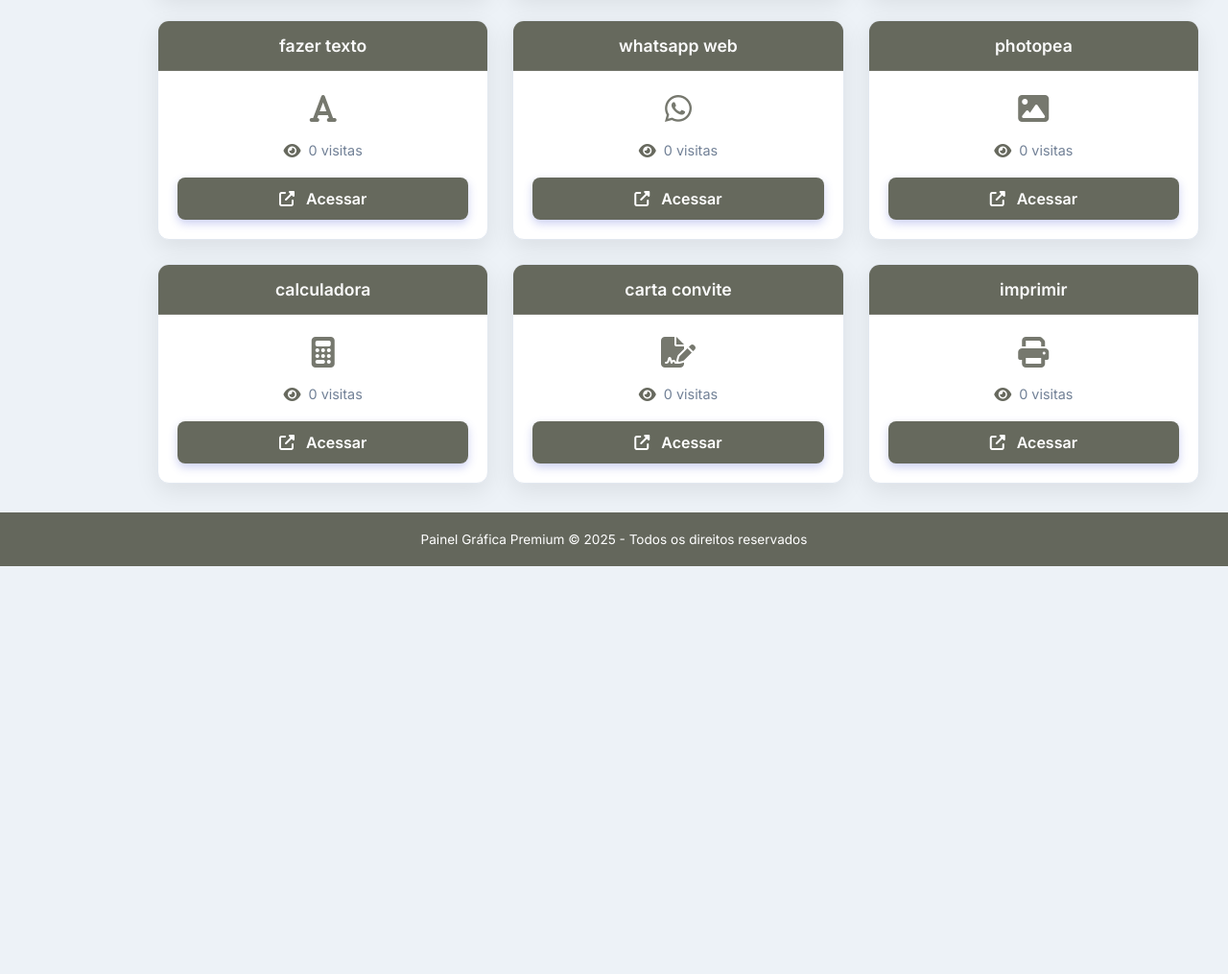
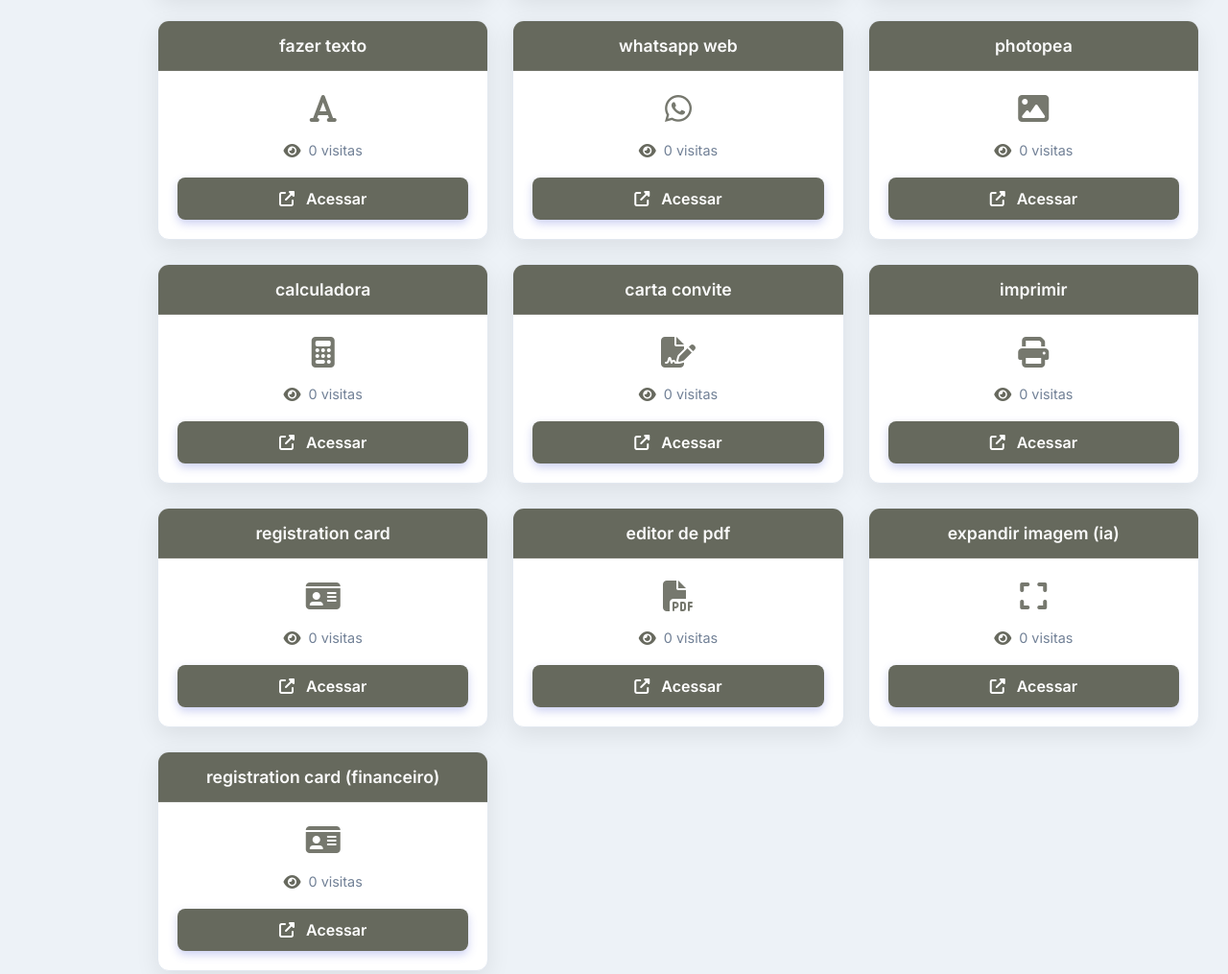
Before and after one commit to Junior2099/service-panel, a plain HTML site: page index.html in a window 1280 px wide. Shown: the part 1535-2550 px from the top of the page at 96% size. Before the commit the page ends 2125 px from the top, so only its background shows below. Drawn offline with Linux system fonts and the light colour scheme.

Commit message:
Update index.html

```diff
--- a/index.html
+++ b/index.html
@@ -1,3 +1,4 @@
+
 <!DOCTYPE html>
 <html lang="pt-br">
 <head>
@@ -668,7 +669,11 @@
             { id: 18, name: "Photopea", url: "https://www.photopea.com/", icon: "fas fa-image", category: "image", visits: 0 },
             { id: 19, name: "Calculadora", url: "https://junior2099.github.io/calculator/", icon: "fas fa-calculator", category: "calculator", visits: 0 },
             { id: 20, name: "Carta Convite", url: "https://junior2099.github.io/Invitation-letter/", icon: "fas fa-file-signature", category: "document", visits: 0 },
-            { id: 21, name: "Imprimir", url: "https://junior2099.github.io/Organizador-de-Fotos/", icon: "fas fa-print", category: "image", visits: 0 }
+            { id: 21, name: "Imprimir", url: "https://junior2099.github.io/Organizador-de-Fotos/", icon: "fas fa-print", category: "document", visits: 0 },
+            { id: 22, name: "Registration Card", url: "https://junior2099.github.io/Registration-Card/", icon: "fas fa-id-card", category: "document", visits: 0 },
+            { id: 23, name: "Editor de PDF", url: "https://junior2099.github.io/pdf-editor/", icon: "fas fa-file-pdf", category: "document", visits: 0 },
+            { id: 24, name: "Expandir Imagem (IA)", url: "https://www.pixelcut.ai/pt-br/expandir-imagem-com-ia", icon: "fas fa-expand", category: "image", visits: 0 },
+            { id: 25, name: "Registration Card (Financeiro)", url: "https://junior2099.github.io/Registration-Card/", icon: "fas fa-id-card", category: "calculator", visits: 0 }
         ];
 
         const toolsGrid = document.getElementById('tools-grid');
@@ -689,6 +694,12 @@
                     const savedIds = new Set(savedArray.map(t => t.id));
                     const missingDefaults = tools.filter(t => !savedIds.has(t.id));
                     tools = [...savedArray, ...missingDefaults];
+
+
+                    const organizerIndex = tools.findIndex(t => typeof t.url === 'string' && t.url.includes('Organizador-de-Fotos'));
+                    if (organizerIndex !== -1) {
+                        tools[organizerIndex].category = 'document';
+                    }
                     saveTools();
                 } catch (err) {
                     // mantém a lista padrão se o parse falhar
```
